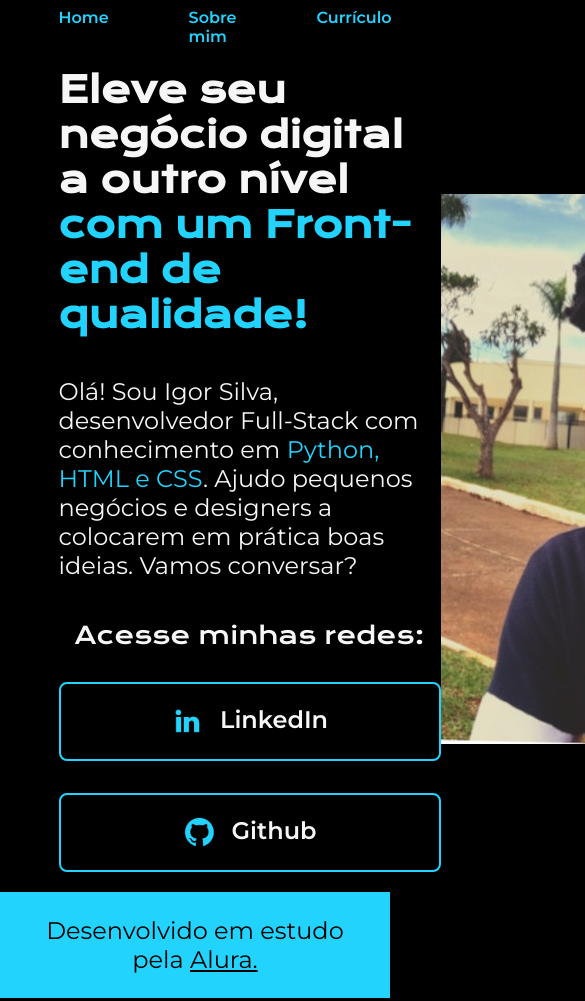
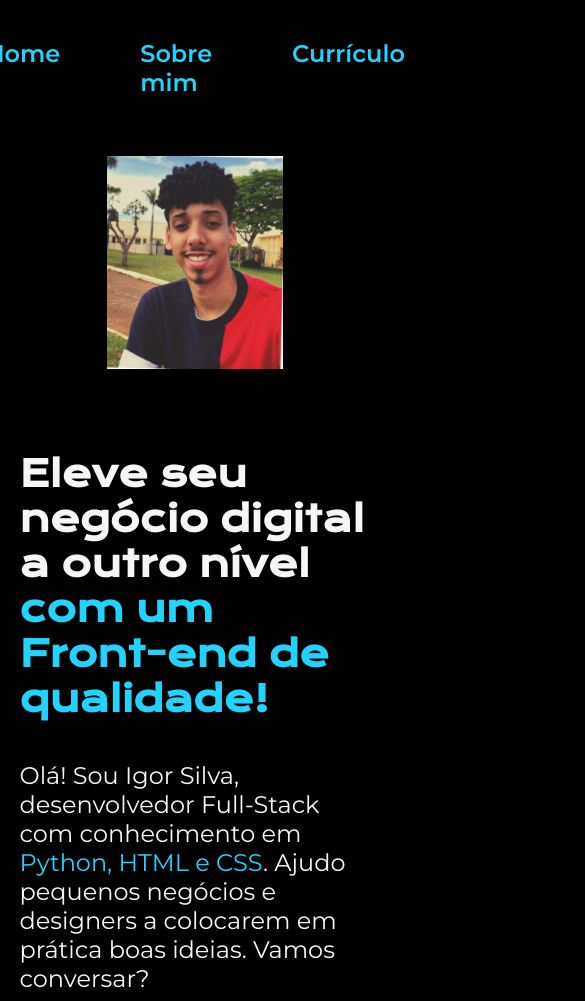
Before and after one commit to igorspassis/portfolio, a plain HTML site: page HTML/index.html in a window 390 px wide. Shown: the top 1001 px of the page, 585 px wide, since content can reach past the window. Drawn offline with nearby package versions, Linux system fonts and the light colour scheme.

Commit message:
Inlusão do @media no CSS e a troca das medidas de PX por REM (Responsividade)

```diff
--- a/CSS/style.css
+++ b/CSS/style.css
@@ -32,7 +32,7 @@ body {
 
 .cabecalho__menu__link {
     font-family: var(--fonte-principal);
-    font-size: 24;
+    font-size: 1.5rem;
     font-weight: 600;
     color: var(--cor-terciaria);
     text-decoration: none;
@@ -47,10 +47,11 @@ body {
     display: flex;
     align-items: center;
     justify-content: space-between;
+    gap: 82px;
 }
 
 .apresentacao__conteudo {
-    width: 615px;
+    width: 50%;
     display: flex;
     flex-direction: column;
     gap: 40px;
@@ -58,7 +59,7 @@ body {
 }
 
 .apresentacao__conteudo__titulo {
-    font-size: 36px;
+    font-size: 2.25rem;
     font-family: var(--fonte-secundaria);
 }
 
@@ -72,7 +73,7 @@ body {
 }
 
 .apresentacao__conteudo__texto {
-    font-size: 24px;
+    font-size: 1.5rem;
     font-family: var(--fonte-principal);
 }
 
@@ -87,18 +88,18 @@ body {
 .apresentacao__links__subtitulo {
     font-family: var(--fonte-secundaria);
     font-weight: 400;
-    font-size: 24px;
+    font-size: 1.5rem;
 }
 
-.apresentacao__links__link {
+.apresentacao__links__navegacao {
     display: flex;
     justify-content: center;
     gap: 16px;
     border: 2px solid var(--cor-terciaria);
-    width: 378px;
+    width: 50%;
     text-align: center;
     border-radius: 8px;
-    font-size: 24px;
+    font-size: 1.5rem;
     font-weight: 600;
     padding: 21.5px 0;
     text-decoration: none;
@@ -110,13 +111,17 @@ body {
     background-color: var(--cor-hover);
 }
 
+.apresentacao__imagem {
+    width: 50%;
+}
+
 .rodape {
     padding: 24px;
     color: var(--cor-primaria);
     background-color: var(--cor-terciaria);
     text-align: center;
     font-family: var(--fonte-principal);
-    font-size: 24px;
+    font-size: 1.5rem;
     font-weight: 400;
 }
 
@@ -124,3 +129,22 @@ body {
     color: var(--cor-primaria);
     font-family: var(--fonte-principal);
 }
+
+@media (max-width: 1200px) {
+    .cabecalho {
+        padding: 10%;
+    }
+
+    .cabecalho__menu {
+        justify-content: center;
+    }
+
+    .apresentacao {
+        flex-direction: column-reverse;
+        padding: 5%;
+    }
+
+    .apresentacao__conteudo {
+        width: auto;
+    }
+}
--- a/HTML/index.html
+++ b/HTML/index.html
@@ -32,17 +32,17 @@
             <div class="apresentacao__links">
                 <h2 class="apresentacao__links__subtitulo">Acesse minhas redes:</h2>
 
-                <a class="apresentacao__links__link" href="https://www.linkedin.com/in/igor-silva-63a6b6133/" target="_blank">
+                <a class="apresentacao__links__navegacao" href="https://www.linkedin.com/in/igor-silva-63a6b6133/" target="_blank">
                     <img src="/assets/linkedin.png" alt=""> LinkedIn
                 </a>
 
-                <a class="apresentacao__links__link" href="https://github.com/igorspassis?tab=repositories" target="_blank">
+                <a class="apresentacao__links__navegacao" href="https://github.com/igorspassis?tab=repositories" target="_blank">
                     <img src="/assets/github.png" alt=""> Github
                 </a>
             </div>
         </section>
 
-        <img src="/assets/fotoPerfilNEW.jpeg" alt="Foto do Igor Silva em uma praça publica">
+        <img class="apresentacao__imagem" src="/assets/fotoPerfilNEW.jpeg" alt="Foto do Igor Silva em uma praça publica">
 
     </main>
 
```
Also changed, not shown: HTML/about.html (+1 -1 lines), HTML/curriculo.html (+1 -1 lines).
